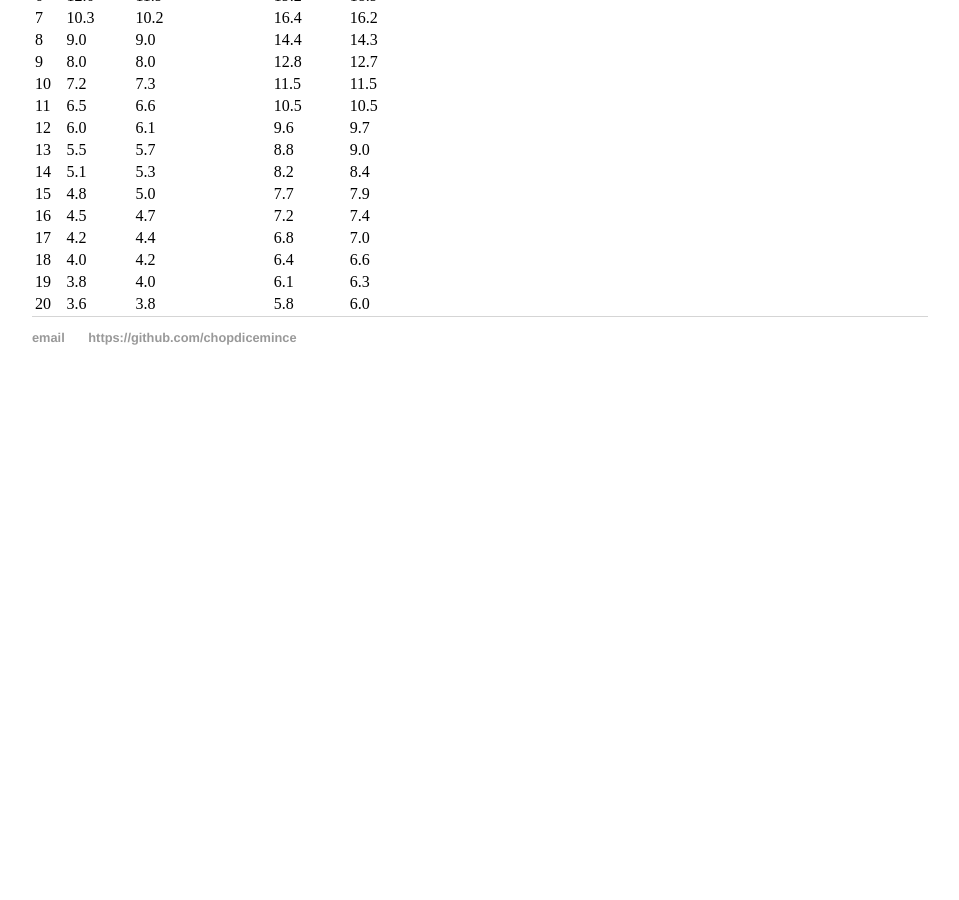
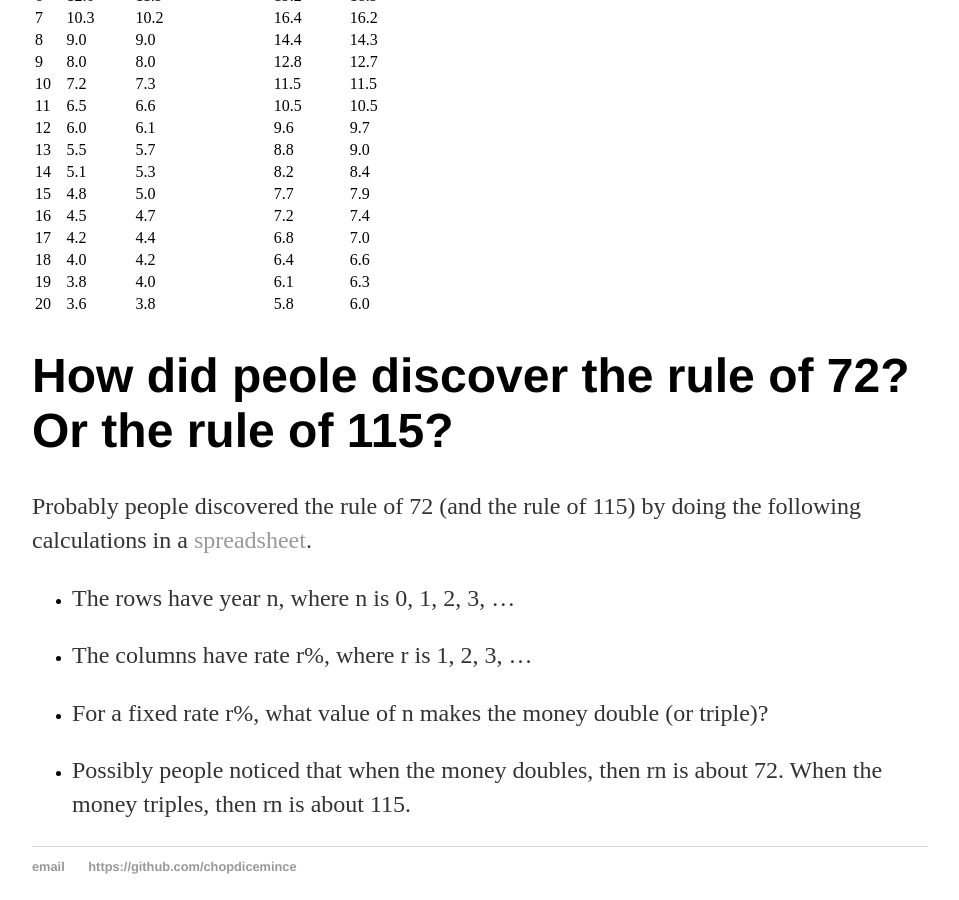
Before and after one commit to chopdicemince/chopdicemince.github.io, a Jekyll site: the page built from _posts/2018-08-01-rule-of-72-rule-of-115.md, in a window 1280 px wide and 900 px high, scrolled down 2073 px. Shown: the whole window, without its empty margins (160-1119 px from the left). Built offline with Jekyll 4.4.1, drawn with Linux system fonts in a browser that asks for light colours; before the commit the page ends 2478 px from its top, so only the background shows below that.

Commit message:
Add question about how the rules were discovered

```diff
--- a/_posts/2018-08-01-rule-of-72-rule-of-115.md
+++ b/_posts/2018-08-01-rule-of-72-rule-of-115.md
@@ -62,3 +62,15 @@ r	   | 72/r	      | ln(2)/(1+r/100)	    | 115/r       | ln(3)/(1+r/100)
 18   | 4.0	      | 4.2		              | 6.4         | 6.6
 19   | 3.8	      | 4.0		              | 6.1         | 6.3
 20   | 3.6	      | 3.8		              | 5.8         | 6.0
+
+# How did peole discover the rule of 72? Or the rule of 115?
+
+Probably people discovered the rule of 72 (and the rule of 115) by doing the following calculations in a [spreadsheet](https://github.com/chopdicemince/chopdicemince.github.io/blob/master/download/rule-of-72-and-rule-of-115.ods).
+
+* The rows have year n, where n is 0, 1, 2, 3, ...
+
+* The columns have rate r%, where r is 1, 2, 3, ...
+
+* For a fixed rate r%, what value of n makes the money double (or triple)?
+
+* Possibly people noticed that when the money doubles, then rn is about 72. When the money triples, then rn is about 115.
```
